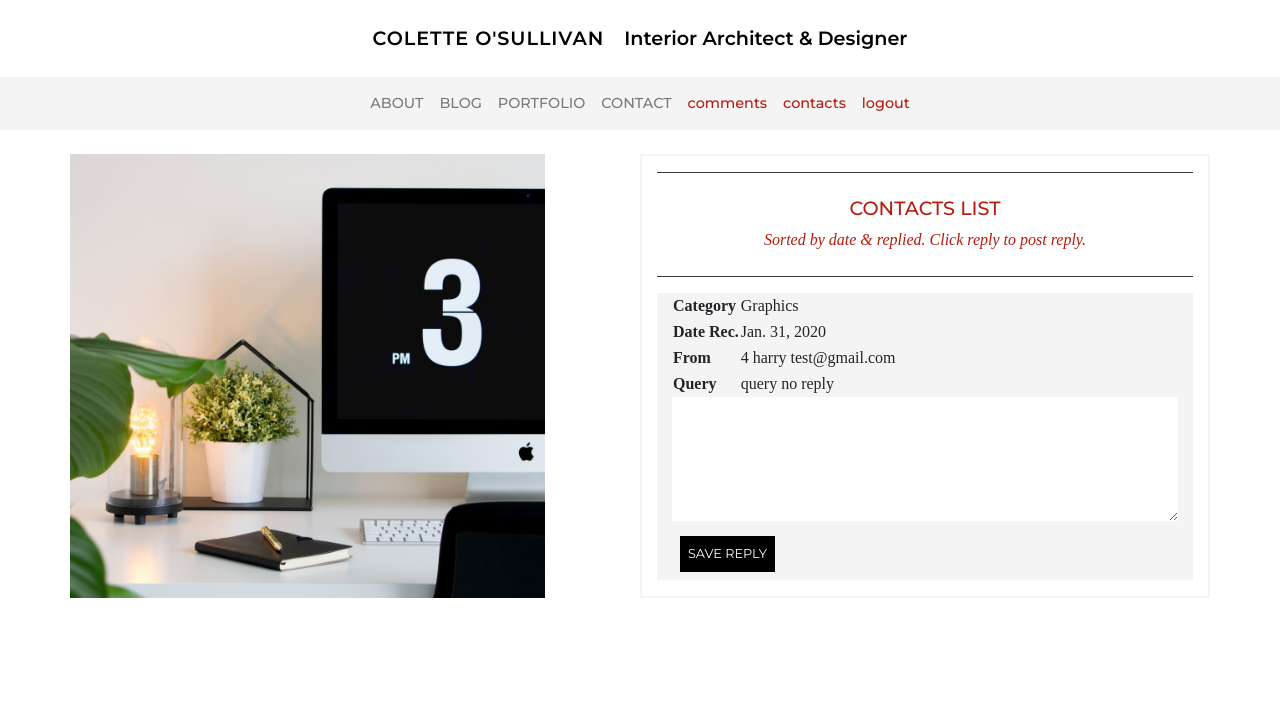
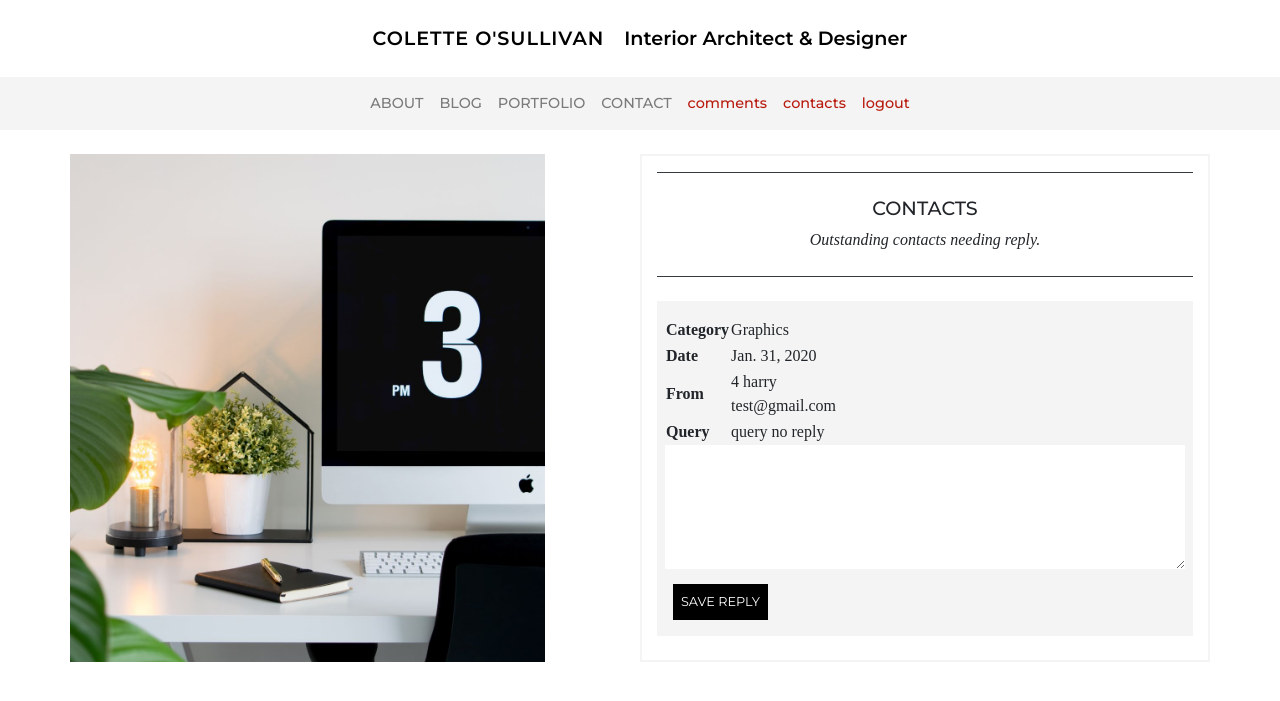
Before and after one commit to coderbeez/interior-architect, a Django app: page /about/contacts/ in a window 1280 px wide. Shown: the top 701 px of the page. Run offline with Django 3.2, Linux system fonts and the light colour scheme; a user stored in the database is signed in; data comes from the database, SQL or seed files in the repository; some libraries are stand-ins or nearby versions; some web fonts are replaced.

Commit message:
Refactor templates using include with

```diff
--- a/iaproject/cv/templates/cv/contacts.html
+++ b/iaproject/cv/templates/cv/contacts.html
@@ -1,40 +1,22 @@
 {% extends 'base.html' %}
-
-{% load static %}
-
-
-{% block title %}
-Contacts
-{% endblock %}
-
 {% block content%}
-
-<section class="row mb-4" data-page="contacts">
-
-    <div class="d-none d-md-block col-md-5 col-lg-5 bg-img--desk">
-    </div>
-
-    <div class="col-12 col-md-7 col-lg-6 offset-lg-1 border-stone">
-        <div class="border-top border-bottom border-dark p-2 mt-3 client">
-            <h1 class="text-center mt-3 client">Contacts List</h1>
-            <p class="italics text-center client">Sorted by date & replied. <br class="d-block d-md-none">Click reply to
-                post reply.</p>
-        </div>
+{% include 'include.html' with tagline='Outstanding contacts needing reply.' %}
 
 {% for contact in contacts %}
-        <div class="col-12 stone mb-3">
-            <table class="mt-3">
+<div class="stone mb-4 p-2">
+
+    <table class="mt-2">
         <tr>
             <td><strong>Category</strong></td>
             <td>{{ contact.category }} {{ contact.location }}</td>
         </tr>
         <tr>
-                    <td><strong>Date Rec.</strong></td>
+            <td><strong>Date</strong></td>
             <td>{{ contact.date }}</td>
         </tr>
         <tr>
             <td><strong>From</strong></td>
-                    <td>{{ contact.name }} {{ contact.email }} {{ contact.phone }}</td>
+            <td>{{ contact.name }}<br>{{ contact.email }}<br>{{ contact.phone }}</td>
         </tr>
         <tr>
             <td><strong>Query</strong></td>
@@ -52,6 +34,6 @@ Contacts
 </div>
 {% endfor %}
 
+</div>
 </section>
-
 {% endblock %}
--- a/iaproject/templates/base.html
+++ b/iaproject/templates/base.html
@@ -11,7 +11,7 @@
     integrity="sha384-Vkoo8x4CGsO3+Hhxv8T/Q5PaXtkKtu6ug5TOeNV6gBiFeWPGFN9MuhOf23Q9Ifjh" crossorigin="anonymous">
   <link rel="stylesheet" href="https://cdnjs.cloudflare.com/ajax/libs/font-awesome/5.11.2/css/all.css">
   <link rel="stylesheet" href="{% static 'css/main.css' %}">
-  <title>Interior Architect - {% block title %}{% endblock %}</title>
+  <title>Interior Architect {{ title }}</title>
 </head>
 
 <body>
@@ -39,14 +39,14 @@
     </button>
     <div class="collapse navbar-collapse" id="navbarNavAltMarkup">
       <div class="navbar-nav mx-auto">
-        <a class="nav-item nav-link" data-nav="about" href="{% url 'about' %}">ABOUT</a>
-        <a class="nav-item nav-link" data-nav="blog" href="{% url 'blogs' %}">BLOG</a>
-        <a class="nav-item nav-link" data-nav="portfolio" href="{% url 'projects' %}">PORTFOLIO</a>
-        <a class="nav-item nav-link" data-nav="contact" href="{% url 'contact' %}">CONTACT</a>
+        <a class="nav-item nav-link" data-nav="About" href="{% url 'about' %}">ABOUT</a>
+        <a class="nav-item nav-link" data-nav="Blog" href="{% url 'blogs' %}">BLOG</a>
+        <a class="nav-item nav-link" data-nav="Portfolio" href="{% url 'projects' %}">PORTFOLIO</a>
+        <a class="nav-item nav-link" data-nav="Contact" href="{% url 'contact' %}">CONTACT</a>
         {% if user.is_authenticated %}
-        <a class="nav-item nav-link client" data-nav="comments" href="{% url 'comments' %}">comments</a>
-        <a class="nav-item nav-link client" data-nav="contacts" href="{% url 'contacts' %}">contacts</a>
-        <a class="nav-item nav-link client" data-nav="logout" href="{% url 'logout' %}">logout</a>
+        <a class="nav-item nav-link client" data-nav="Comments" href="{% url 'comments' %}">comments</a>
+        <a class="nav-item nav-link client" data-nav="Contacts" href="{% url 'contacts' %}">contacts</a>
+        <a class="nav-item nav-link client" data-nav="Logout" href="{% url 'logout' %}">logout</a>
         {% endif %}
         <!--<a class="nav-item nav-link" href="{% url 'profile' %}">PROFILE</a>
         <a class="nav-item nav-link" href="{% url 'register' %}">REGISTER</a>-->
--- /dev/null
+++ b/iaproject/templates/include.html
@@ -0,0 +1,12 @@
+<section class="row mb-4" data-page="{{ title }}">
+
+<div class="d-none d-md-block col-md-5 col-lg-5 bg-img--desk">
+</div>
+
+<div class="col-12 col-md-7 col-lg-6 offset-lg-1 border-stone">
+    <div class="border-top border-bottom border-dark p-2 mt-3 mb-4">
+        <h1 class="text-center mt-3">{{ title }}</h1>
+        <p class="italics text-center">{{ tagline }}</p>
+    </div>
+
+    <!--WHY: div not closed .... closing div in template usng the include.-->
```
Also changed, not shown: iaproject/blog/templates/blog/comments.html (+8 -43 lines), iaproject/cv/templates/cv/contact.html (+4 -31 lines), iaproject/users/templates/users/login.html (+2 -33 lines), iaproject/users/templates/users/logout.html (+6 -28 lines), iaproject/users/templates/users/register.html (+3 -39 lines). Lines whose indentation alone changed are shown as unchanged.
